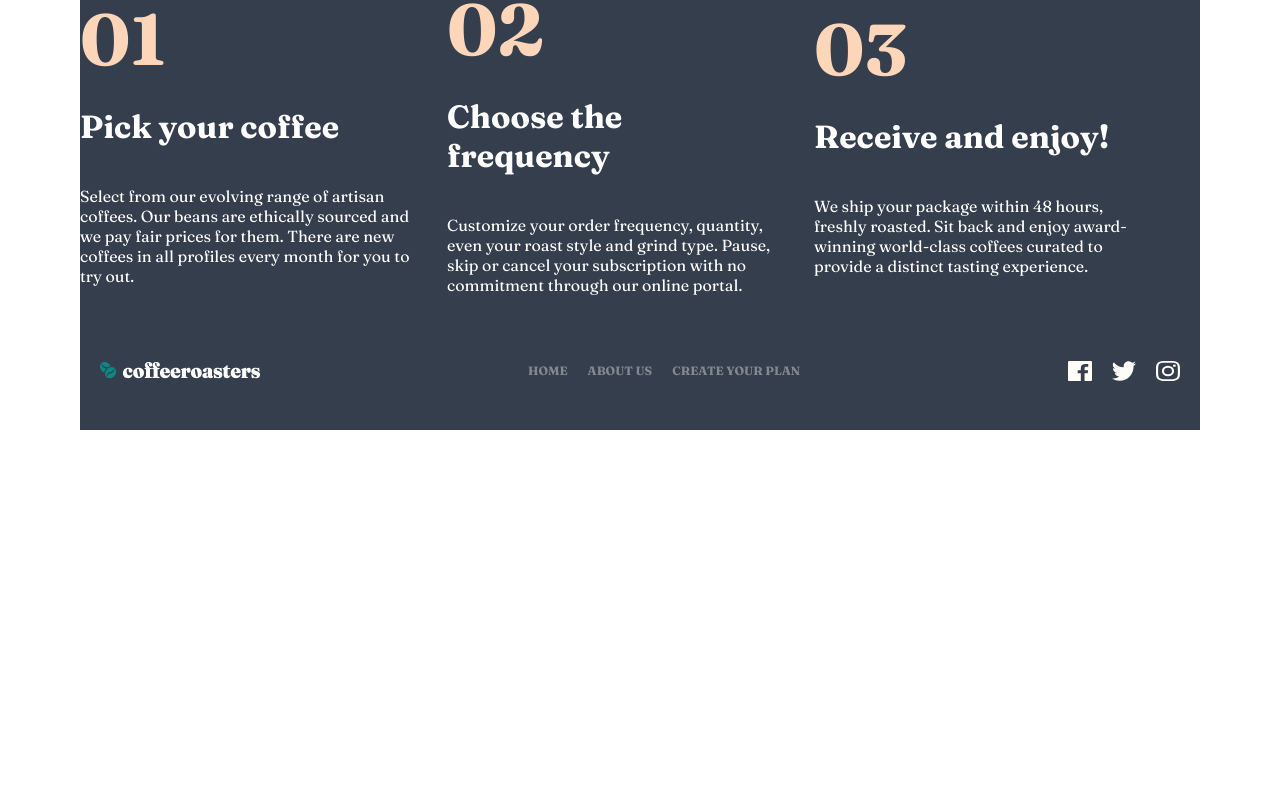
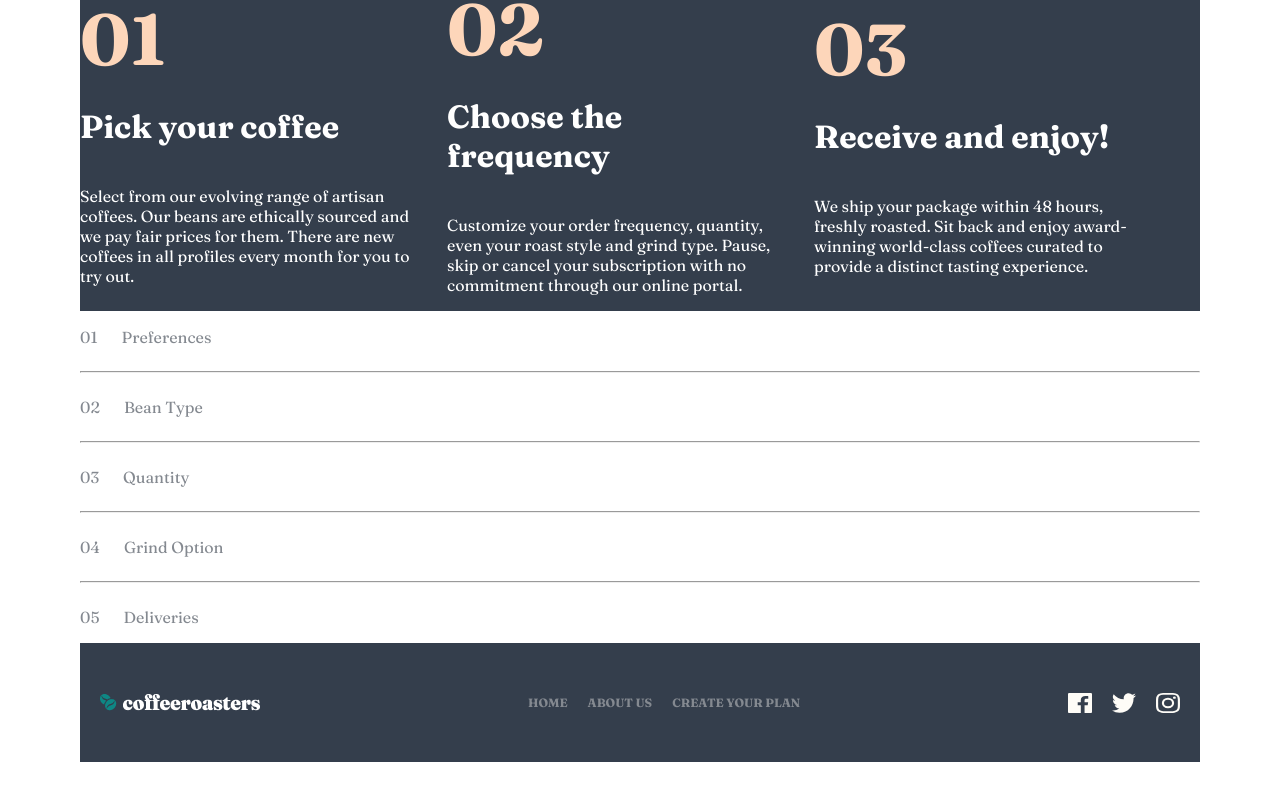
Before and after one commit to maha404/coffeeroasters-subscription-site, a React (Vite) app in the folder coffee-subscription-site/: page /subscribe in a window 1280 px wide. Shown: the part 698-1498 px from the top of the page. Before the commit the page ends 1168 px from the top, so only its background shows below. Built offline with nearby package versions, Linux system fonts and the light colour scheme.

Commit message:
Add PreferencesList and PreferencesListItem components to manage subscription preferences display

```diff
--- a/coffee-subscription-site/src/App.css
+++ b/coffee-subscription-site/src/App.css
@@ -768,3 +768,17 @@ header {
 }
 
 /* Create plan */
+.preferences-list-item {
+    display: flex;
+    gap: 24px;
+    color: var(--neutral-500);
+}
+
+.preferences-number .active {
+    color: var(--neutral-900);
+}
+
+.preferences-text .active {
+    color: var(--neutral-900);
+    font-weight: bold;
+}
--- /dev/null
+++ b/coffee-subscription-site/src/Components/PreferenceListItem.tsx
@@ -0,0 +1,17 @@
+
+interface props {
+    number: string,
+    text: string,
+    active?: boolean
+}
+
+export default function PreferencesListItem(props: props) {
+    return (
+        <div className="preferences-list">
+            <div className={`preferences-list-item ${props.active ? 'active' : ''}`}>
+                <p className={`preferences-number ${props.active ? 'active' : ''}`} >{props.number}</p>
+                <p className={`preferences-text ${props.active ? 'active' : ''}`}>{props.text}</p>
+            </div>
+        </div>
+    )
+}
--- /dev/null
+++ b/coffee-subscription-site/src/Components/PreferencesList.tsx
@@ -0,0 +1,17 @@
+import PreferencesListItem from "./PreferenceListItem";
+
+export default function PreferencesList() {
+    return (
+        <div className="preferences-list">
+            <PreferencesListItem number="01" text="Preferences" active={true} />
+            <hr />
+            <PreferencesListItem number="02" text="Bean Type" />
+            <hr />
+            <PreferencesListItem number="03" text="Quantity" />
+            <hr />
+            <PreferencesListItem number="04" text="Grind Option" />
+            <hr />
+            <PreferencesListItem number="05" text="Deliveries" />
+        </div>
+    )
+}
--- a/coffee-subscription-site/src/Pages/SubscribePage.tsx
+++ b/coffee-subscription-site/src/Pages/SubscribePage.tsx
@@ -3,6 +3,7 @@ import desktopHero from '../assets/plan/desktop/image-hero-blackcup.jpg'
 import tabletHero from '../assets/plan/tablet/image-hero-blackcup.jpg'
 import mobileHero from '../assets/plan/mobile/image-hero-blackcup.jpg'
 import HowItWorksSection from "../Components/HowItWorksSection/HowItWorksSection"
+import PreferencesList from '../Components/preferencesList';
 
 export default function SubscribePage() {
     return (
@@ -16,6 +17,7 @@ export default function SubscribePage() {
                 imageMobile={mobileHero}
             />
             <HowItWorksSection  howItWorksStyling="backgroundColor"/>
+            <PreferencesList />
         </div>
     )
 }
```
